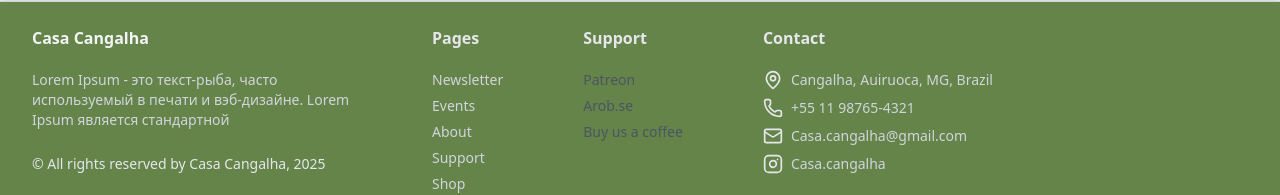
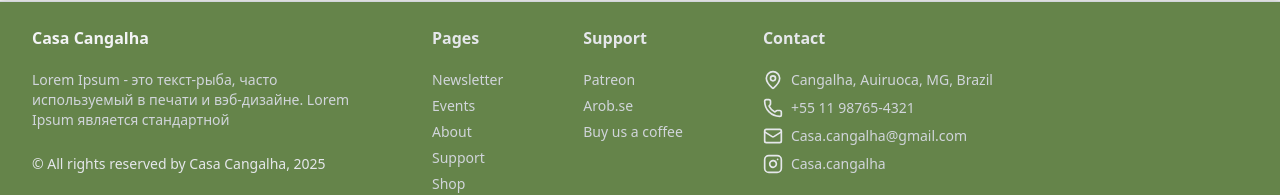
Before and after one commit to TheBerlinMan/casa-cangalha, a Next.js app: page /about in a window 1280 px wide. Shown: the part 1214-1409 px from the top of the page. Built offline with nearby package versions, Linux system fonts and the light colour scheme.

Commit message:
fit font

```diff
--- a/src/components/Footer.tsx
+++ b/src/components/Footer.tsx
@@ -37,7 +37,7 @@ const Footer = () => {
         </div>
         <div>
           <div className="font-bold mb-5 max-w-xs text-gray-200">Support</div>
-          <div className="text-sm flex flex-col gap-1.5 text-gray-600 text-gray-300">
+          <div className="text-sm flex flex-col gap-1.5 text-gray-300">
             <div>Patreon</div>
             <div>Arob.se</div>
             <div>Buy us a coffee</div>
```
